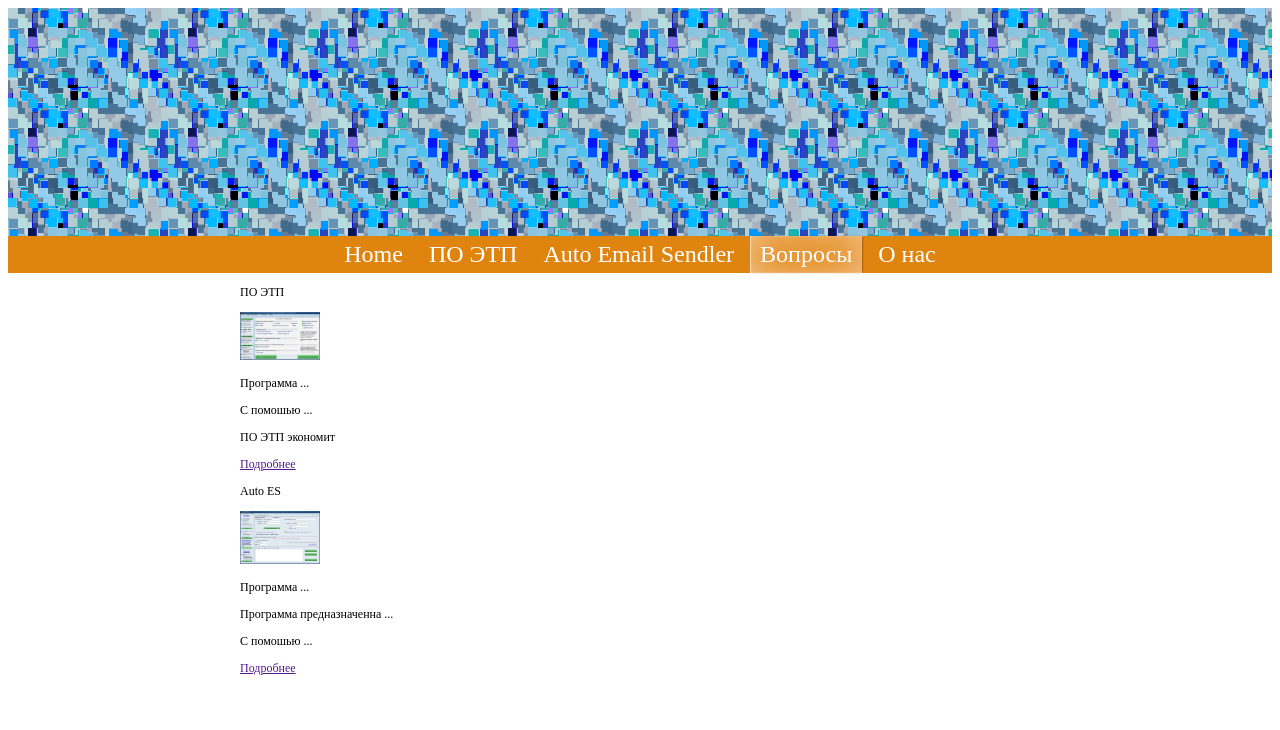
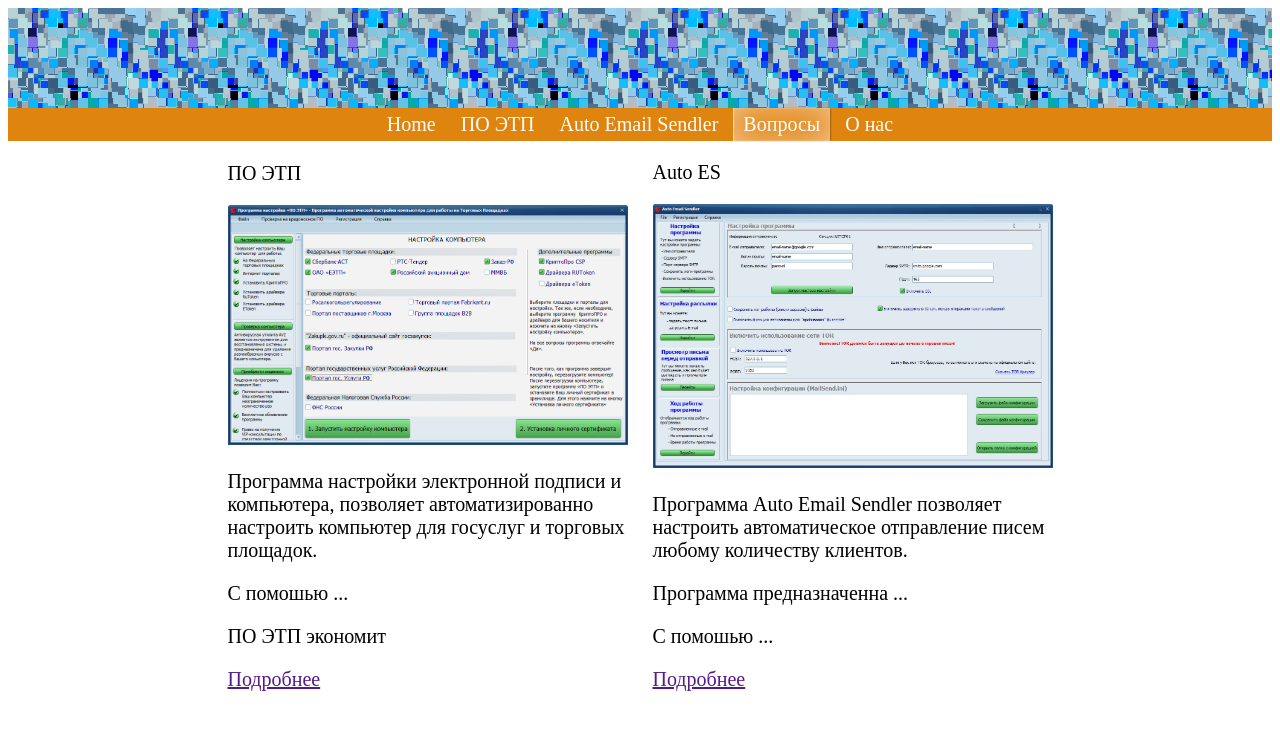
Before and after one commit to va0z/lesson, a PHP site: page /index.html in a window 1280 px wide. Shown: the top 730 px of the page. Run offline with PHP 8.4, Linux system fonts and the light colour scheme; some libraries are stand-ins or nearby versions.

Commit message:
about full page

```diff
--- a/css/main.css
+++ b/css/main.css
@@ -1,12 +1,12 @@
 html {
     font-family: 'Times New Roman', Times, serif;
-    font-size: 12px;
+    font-size: 20px;
 }
 
 .header-wrp {
     background: url(../img/header.png) no-repeat;
     width: 100%;
-    height: 19em;
+    height: 5em;
 }
 
 .header {
@@ -24,7 +24,7 @@ html {
 }
 .nav {
     text-align: center;
-    font-size: 2rem;
+    font-size: 1rem;
 }
 
 .nav a {
@@ -59,19 +59,42 @@ html {
 
 /* aticle */
 
+.aticle-cont {
+    width: 100%;
+}
 .aticle-wrp {
-    width: 100%;
-    display: inline-table;
+    width: 90%;
+    margin: 0 auto  ;
+    max-width: 845px;
+    display: block;
 }
 
 .aticle {
-    width: 800px;
-    max-width: 95%;
+    width: 90%;
+    max-width: 400px;
     margin: 0 auto;
-    display: block;
+    padding: 0 10px;
+    display: inline-block;
 }
 
 .aticle img {
-    width: 10%;
+    width: 100%;
     height: 10%;
 }
+
+/* any */
+
+.reviews-wrp {
+
+}
+
+.reviews {
+
+}
+
+.partners-wrp {
+
+}
+.partners {
+
+}
--- a/index.html
+++ b/index.html
@@ -23,11 +23,12 @@
                 <a href="" class="nav-menu">О нас</a>
             </div>
     </div>
+    <div class="aticle-cont">
         <div class="aticle-wrp">
             <div class="aticle">
                 <P>ПО ЭТП</P>
                 <img src="img/poetp_screen_color.png" alt="">
-            <p>Программа ...</p>
+                <p>Программа настройки электронной подписи и компьютера, позволяет автоматизированно настроить компьютер для госуслуг и торговых площадок.</p>
                 <p>С помошью ...</p>
                 <p>ПО ЭТП экономит</p>
                 <a href="">Подробнее</a>
@@ -35,10 +36,21 @@
             <div class="aticle">
                 <P>Auto ES</P>
                 <img src="img/aesendler_screen_color.png" alt="">
-            <p>Программа ...</p>
+                <p>Программа Auto Email Sendler позволяет настроить автоматическое отправление писем любому количеству клиентов.</p>
                 <p>Программа предназначенна ...</p>
                 <p>С помошью ...</p>
                 <a href="">Подробнее</a>
+            </div>
+        </div>
+    </div>
+
+    <div class="reviews-wrp">
+        <div class="reviews">
+        </div>
+    </div>
+
+    <div class="partners-wrp">
+        <div class="partners">
         </div>
     </div>
 
```
Lines whose indentation alone changed are shown as unchanged.
